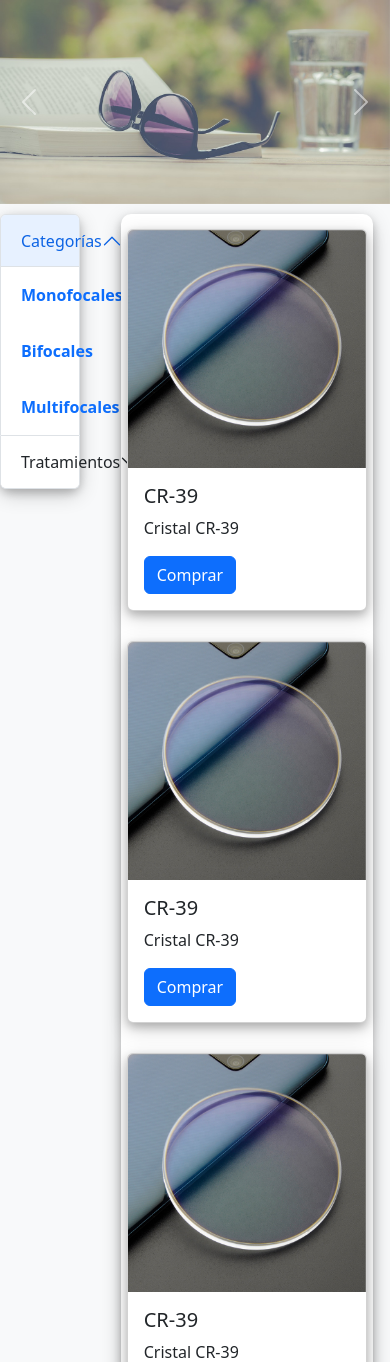
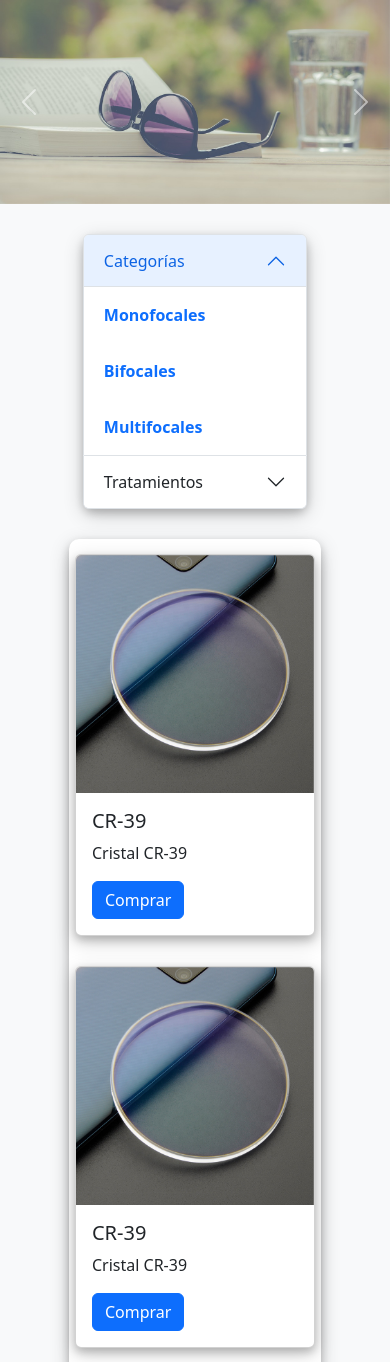
Before and after one commit to PenoffPablo/ExtraRango, a PHP site: page /Main/index.php in a window 390 px wide; the page is wider, and only the part inside the window is pictured. Shown: the part 86-1448 px from the top of that part. Run offline with PHP 8.4, Linux system fonts and the light colour scheme; some libraries are stand-ins or nearby versions.

Commit message:
Se configuró la web para responsive

```diff
--- /dev/null
+++ b/Lógica/conexion.php
@@ -0,0 +1,4 @@
+<?php
+$conexion = new mysqli ("localhost","root","login","3306")
+$conexion -> set_charset("utf8")
+?>
--- /dev/null
+++ b/Lógica/validar.php
@@ -0,0 +1,5 @@
+<?php
+
+if(_$POST)
+
+?>
--- a/Main/Carrusel.php
+++ b/Main/Carrusel.php
@@ -4,8 +4,6 @@
     <meta charset="UTF-8">
     <meta http-equiv="X-UA-Compatible" content="IE=edge">
     <meta name="viewport" content="width=device-width, initial-scale=1.0">
-    <link rel="stylesheet" href="../css/style.css">
-
     <title>ExtraRango</title>
 </head>
 <body>
--- a/Main/footer.php
+++ b/Main/footer.php
@@ -1,15 +1,14 @@
 <!DOCTYPE html>
-<html lang="en">
+<html lang="es">
 <head>
     <meta charset="UTF-8">
     <meta http-equiv="X-UA-Compatible" content="IE=edge">
     <meta name="viewport" content="width=device-width, initial-scale=1.0">
-    <link rel="stylesheet" href="http://localhost/ExtraRango/css/style.css">
     <title>ExtraRango</title>
 </head>
 <body>
-<footer class="container-fluid bg-dark text-white mt-4 ">
-  <div class="container">
+<footer class="container-fluid bg-dark text-white mt-4">
+  <div class="container footer">
     <div class="row">
       <div class="col-md-4">
         <h3>Contáctanos</h3>
--- a/Main/header.php
+++ b/Main/header.php
@@ -5,7 +5,7 @@
     <meta http-equiv="X-UA-Compatible" content="IE=edge">
     <meta name="viewport" content="width=device-width, initial-scale=1.0">
     <title>ExtraRango</title>
-    <link rel="stylesheet" href="../css/style.css">
+
 </head>
 <body>
 <header class="bg-white">
@@ -40,7 +40,7 @@
             <input class="form-control me-2" type="search" placeholder="Buscar..." aria-label="Search">
             <button class="btn btn-primary mx-2" type="submit">Buscar</button>
           </form>
-          <div class="d-flex align-items-center btn-user">
+          <div class="d-flex align-items-center justify-content-center btn-user">
           <a href="../Users/sign-in.php" class="btn btn-outline-primary mx-2" type="submit">Registrarse <i class="bi bi-person-fill-add"></i>
             <a href="../Users/login.php" class="btn btn-outline-primary mx-2 " type="submit">Iniciar Sesión <i class="bi bi-person-circle"></i></a>
 
--- a/Main/index.php
+++ b/Main/index.php
@@ -13,7 +13,7 @@
 <script src="https://cdn.jsdelivr.net/npm/bootstrap@5.3.0-alpha1/dist/js/bootstrap.min.js" integrity="sha384-mQ93GR66B00ZXjt0YO5KlohRA5SY2XofN4zfuZxLkoj1gXtW8ANNCe9d5Y3eG5eD" crossorigin="anonymous"></script>
     <link rel="stylesheet" href="https://cdn.jsdelivr.net/npm/bootstrap-icons@1.10.3/font/bootstrap-icons.css">
     <link rel="stylesheet" href="https://cdnjs.cloudflare.com/ajax/libs/font-awesome/6.3.0/css/all.min.css">
-    <link rel="stylesheet" href="../css/style.css">
+    <link rel="stylesheet" href="../css/estilos.css">
 </head>
 <body class="bg-light custom-margin">
     <header>
--- a/Main/main.php
+++ b/Main/main.php
@@ -9,7 +9,7 @@
 <body class="container-fluid">
     <div class="row">
 
-    <div class="col-3">
+    <div class="col-3 navigation">
    <?php
    include_once("nav.php")
    ?>
--- a/Main/nav.php
+++ b/Main/nav.php
@@ -6,15 +6,15 @@
     <meta name="viewport" content="width=device-width, initial-scale=1.0">
     <title>ExtraRango</title>
 </head>
-<body>
-<div class="accordion" id="accordionExample">
-  <div class="accordion-item">
+<body class="nav">
+<div class="accordion " id="accordionExample">
+  <div class="accordion-item cat-nav">
     <h2 class="accordion-header" id="headingOne">
       <button class="accordion-button" type="button" data-bs-toggle="collapse" data-bs-target="#collapseOne" aria-expanded="true" aria-controls="collapseOne">
         Categorías
       </button>
     </h2>
-    <div id="collapseOne" class="accordion-collapse collapse show" aria-labelledby="headingOne" data-bs-parent="#accordionExample">
+    <div id="collapseOne" class="accordion-collapse collapse show " aria-labelledby="headingOne" data-bs-parent="#accordionExample">
       <div class="accordion-body">
         <strong><a href="#">Monofocales</a></strong>
       </div>
@@ -30,9 +30,9 @@
       </div>
     </div>
   </div>
-  <div class="accordion-item">
+  <div class="accordion-item tratamiento-nav">
     <h2 class="accordion-header" id="headingTwo">
-      <button class="accordion-button collapsed" type="button" data-bs-toggle="collapse" data-bs-target="#collapseTwo" aria-expanded="false" aria-controls="collapseTwo">
+      <button class="accordion-button collapsed " type="button" data-bs-toggle="collapse" data-bs-target="#collapseTwo" aria-expanded="false" aria-controls="collapseTwo">
         Tratamientos
       </button>
     </h2>
--- a/css/style.css
+++ b/css/estilos.css
@@ -1,8 +1,3 @@
-*
-{
-    margin: 0;
-    padding: 0px;
-}
 
 
 .logo img{
@@ -13,6 +8,8 @@
 .btn-user {
     margin-left: auto;
   }
+
+
 
   a{
     text-decoration: none;
@@ -63,13 +60,13 @@
     background: var(--instagram);
 }
 .accordion{
-    margin-top: 10px;
+    margin-top: 20px;
     border-radius: 10px;
     background-color: white;
     box-shadow: 0 4px 8px 0 rgba(0,0,0,0.2), 0 6px 20px 0 rgba(0,0,0,0.19);
 }
 .products{
-    margin-top: 10px;
+    margin-top: 20px;
     display: flex;
     border-radius: 10px;
     background-color: white;
@@ -92,4 +89,42 @@
     .img-carousel {
         height: 550px;
     }
+    #form-login{
+        width: 50%;
+        height: 60%;
+    }
+
+    .form-register{
+        width: 50%;
+    }
   }
+
+  @media (max-width: 700px){
+    .footer{
+        text-align: center;
+    }
+
+    .navigation{
+        width: 60%;
+        margin: 10px auto;
+        justify-content: center;
+
+    }
+
+    .cat-nav .tratamiento-nav{
+        display: flex;
+    }
+
+    .btn-user{
+        margin-top: 10px;
+        width: auto;
+    }
+
+
+    .img-form img{
+        width: 200px;
+        height: 60px;
+        text-align: center;
+        justify-content: center;
+    }
+  }
```
Also changed, not shown: Users/login.php (+4 -4 lines), Users/sign-in.php (+6 -6 lines), Lógica/Funciones.php (added).
